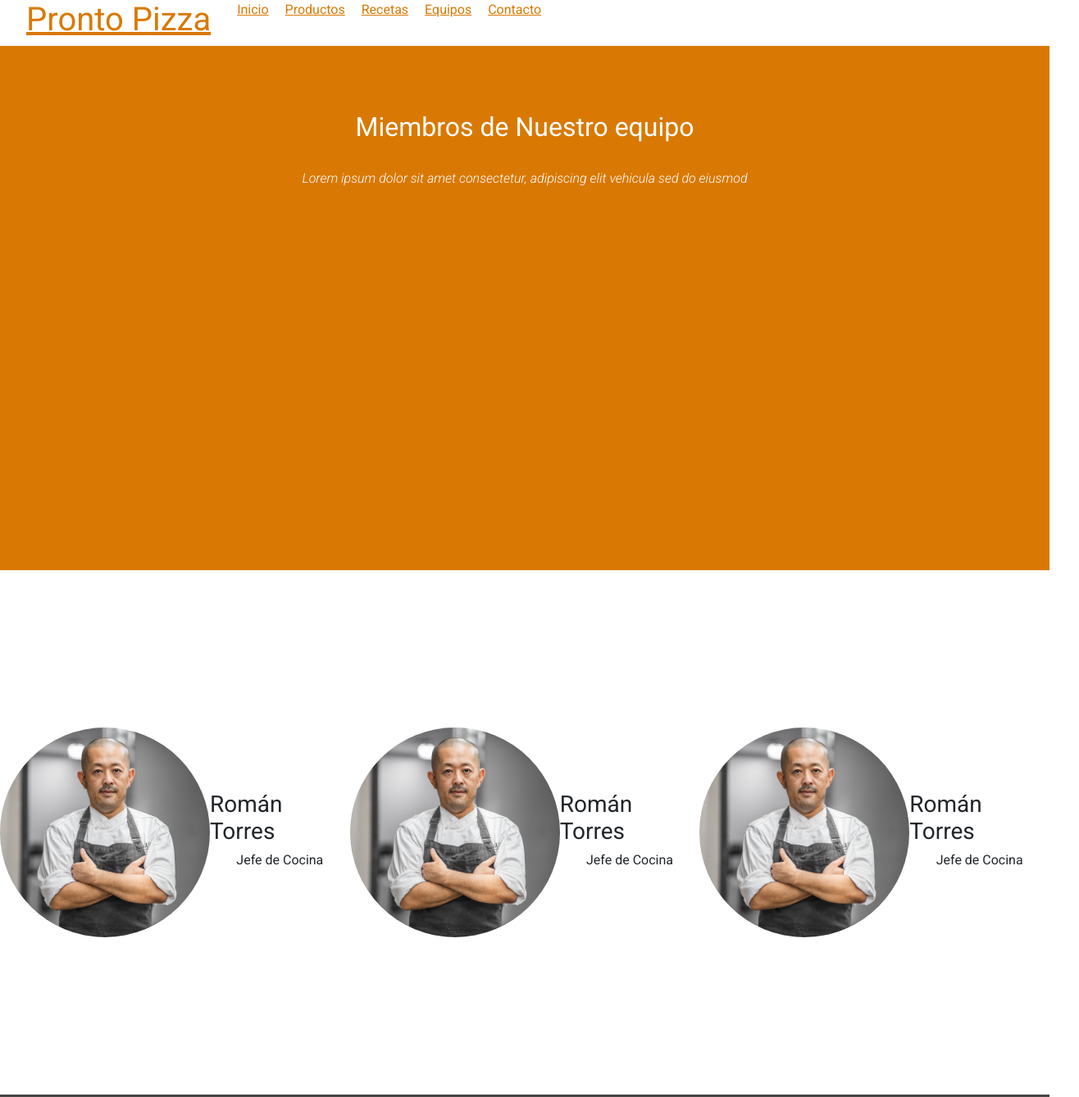
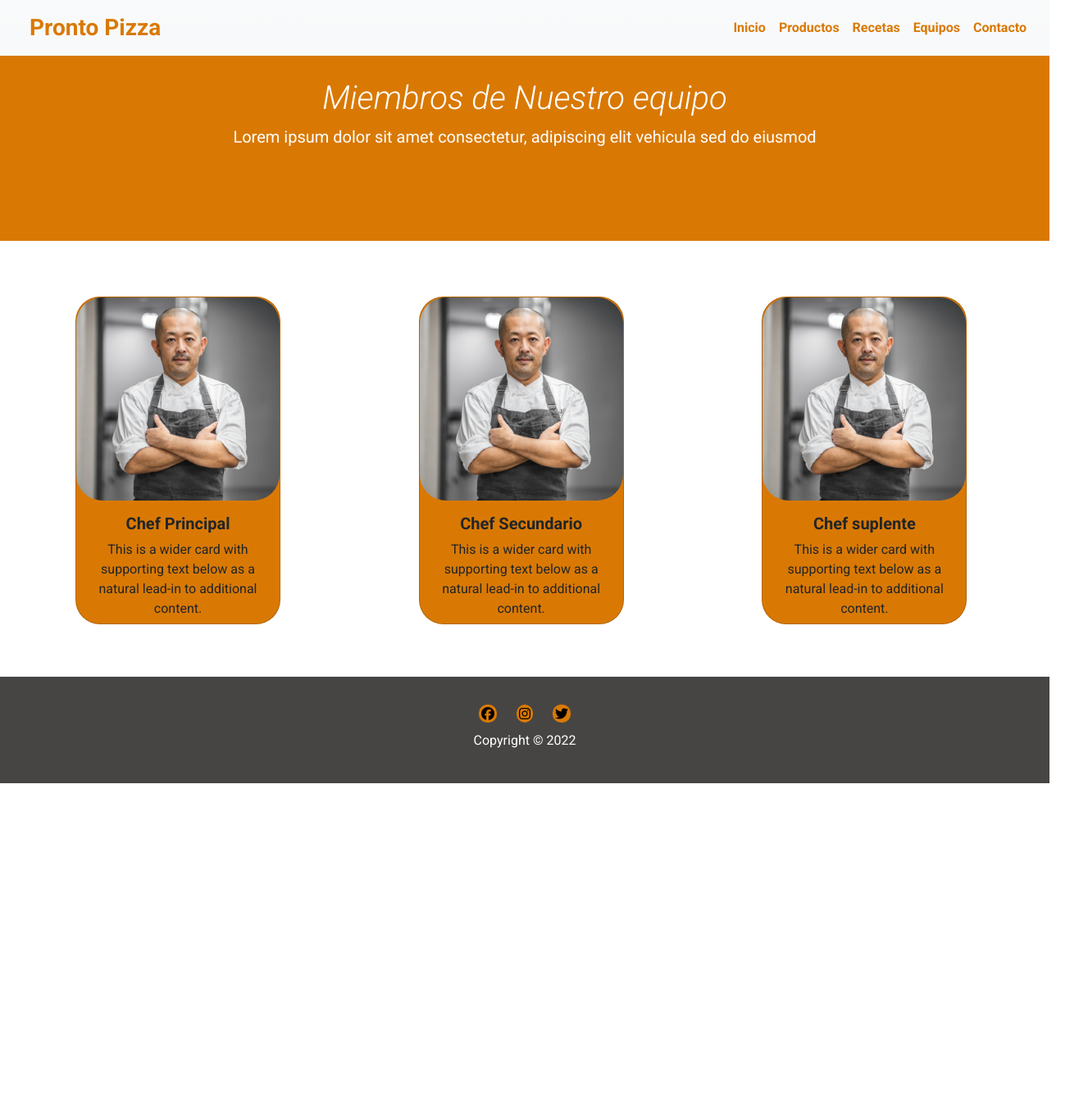
Before and after one commit to valentinf42/Pizza-Pronto, a website: page pages/equipo.html in a window 1280 px wide. Shown: the top 1339 px of the page at 82% size, 1316 px wide, since content can reach past the window. After the commit the page ends 956 px from the top, so only its background shows below. Drawn offline with nearby package versions, Linux system fonts and the light colour scheme.

Commit message:
agregando detalles

```diff
--- a/pages/equipo.html
+++ b/pages/equipo.html
@@ -1,56 +1,118 @@
 <!DOCTYPE html>
-<html lang="en">
+<html lang="es">
   <head>
     <meta charset="UTF-8" />
     <meta http-equiv="X-UA-Compatible" content="IE=edge" />
     <meta name="viewport" content="width=device-width, initial-scale=1.0" />
+    <!-- Description -->
+    <meta name="description" content="El mejor local de pizzas caseras!">
+    <!-- Keywords -->
+    <meta name="keywords" content="pizza pepperoni caseras prontopizza ">
     <!-- CSS custom -->
     <link rel="stylesheet" href="../css/custom.css" />
+    <!-- Animate -->
+    <link rel="stylesheet" href="https://cdnjs.cloudflare.com/ajax/libs/animate.css/4.1.1/animate.min.css" />
     <!-- favicon -->
     <link rel="shortcut icon" href="../img/fav-icon.png" type="image/x-icon" />
     <title>Equipo</title>
   </head>
   <body>
+
     <!-- Nav-Bar -->
-    <header class="nav nav__p">
-      <h1 class="nav__logo">
-        <a href="../index.html">Pronto Pizza</a>
-      </h1>
-      <ul class="nav__list">
-        <a href="../index.html">Inicio</a>
-        <a href="productos.html">Productos</a>
-        <a href="recetas.html">Recetas</a>
-        <a href="equipo.html">Equipos</a>
-        <a href="contacto.html">Contacto</a>
-      </ul>
-    </header>
-    <!-- Equipo -->
-    <section class="equipo">
-      <div class="equipo__miembros">
-        <h1>Miembros de Nuestro equipo</h1>
-        <p>
-          Lorem ipsum dolor sit amet consectetur, adipiscing elit vehicula sed
-          do eiusmod
-        </p>
+    <nav class="navbar navbar-expand-lg bg-light bg-gradient fixed-top">
+      <div class="container-fluid">
+          <a class="navbar-brand text-primary fw-bold mx-4 fs-3 animate__animated animate__backInDown" href="../index.html">Pronto Pizza</a>
+          <button class="navbar-toggler bg-light" type="button" data-bs-toggle="collapse" data-bs-target="#navbarSupportedContent" aria-controls="navbarSupportedContent" aria-expanded="false" aria-label="Toggle navigation">
+          <span class="navbar-toggler-icon"></span>
+          </button>
+          <div class="collapse navbar-collapse mx-2 justify-content-end" id="navbarSupportedContent">
+              <ul class="navbar-nav text-center">
+                  <li class="nav-item">
+                    <a class="nav-link text-primary fw-bold active" aria-current="page" href="../index.html">Inicio</a>
+                  </li>
+                  <li class="nav-item">
+                    <a class="nav-link text-primary fw-bold  active" href="./productos.html">Productos</a>
+                  </li>
+                  <li class="nav-item">
+                    <a class="nav-link text-primary fw-bold  active" aria-current="page" href="./recetas.html">Recetas</a>
+                  </li>
+                  <li class="nav-item">
+                    <a class="nav-link text-primary fw-bold  active" aria-current="page" href="./equipo.html">Equipos</a>
+                  </li>
+                    <li class="nav-item">
+                    <a class="nav-link text-primary fw-bold  active" aria-current="page" href="./contacto.html">Contacto</a>
+                  </li>
+              </ul>
+          </div>
       </div>
-      <div class="equipo__img">
-        <img class="equipo__img__chef" src="../img/chef-1.jpg" alt="" />
-        <div class="equipo__nombre">
-          <h3>Román Torres</h3>
-          <h6>Jefe de Cocina</h6>
-        </div>
-        <img class="equipo__img__chef" src="../img/chef-1.jpg" alt="" />
-        <div class="equipo__nombre">
-          <h3>Román Torres</h3>
-          <h6>Jefe de Cocina</h6>
-        </div>
-        <img class="equipo__img__chef" src="../img/chef-1.jpg" alt="" />
-        <div class="equipo__nombre">
-          <h3>Román Torres</h3>
-          <h6>Jefe de Cocina</h6>
+    </nav>
+
+    <section class="container-fluid py-5 bg-primary">
+      <div class="row">
+        <div class="col-12">
+                <div class="text-bg-primary text-white lead py-5 text-center">
+                  <h1 class="fst-italic">Miembros de Nuestro equipo</h1>
+                  <p>
+                    Lorem ipsum dolor sit amet consectetur, adipiscing elit vehicula sed
+                    do eiusmod
+                  </p>
+                </div>
         </div>
       </div>
     </section>
+
+    <!-- Equipo -->
+    <section class="py-5 container-fluid">
+      <div class="row w-100 ms-5 align-content-center">
+        <div class="col-sm-12 col-md-4">
+          <div class="card mb-3">
+            <div class="row g-0">
+              <div class="col-12">
+                <img src="../img/chef-1.jpg" class="img-fluid rounded-5" alt="Chef Principal">
+              </div>
+              <div class="col-12">
+                <div class="card-body">
+                  <h5 class="card-title text-center fw-bold">Chef Principal</h5>
+                  <p class="card-text text-sm-center">This is a wider card with supporting text below as a natural lead-in to additional content.</p>
+                </div>
+              </div>
+            </div>
+          </div>
+        </div>
+
+        <div class="col-sm-12 col-md-4">
+          <div class="card mb-3">
+            <div class="row g-0">
+              <div class="col-12">
+                <img src="../img/chef-1.jpg" class="img-fluid rounded-5" alt="Chef Principal">
+              </div>
+              <div class="col-12">
+                <div class="card-body">
+                  <h5 class="card-title text-center fw-bold">Chef Secundario</h5>
+                  <p class="card-text text-sm-center">This is a wider card with supporting text below as a natural lead-in to additional content.</p>
+                </div>
+              </div>
+            </div>
+          </div>
+        </div>
+
+        <div class="col-sm-12 col-md-4">
+          <div class="card mb-3">
+            <div class="row g-0">
+              <div class="col-12">
+                <img src="../img/chef-1.jpg" class="img-fluid rounded-5" alt="Chef Principal">
+              </div>
+              <div class="col-12">
+                <div class="card-body">
+                  <h5 class="card-title text-center fw-bold">Chef suplente</h5>
+                  <p class="card-text text-sm-center">This is a wider card with supporting text below as a natural lead-in to additional content.</p>
+                </div>
+              </div>
+            </div>
+          </div>
+      </div>
+    </section>
+
     <!-- Footer -->
     <footer class="footer footer__p">
         <div class="footer__row">
```
Also changed, not shown: index.html (+4 -0 lines), pages/contacto.html (+33 -12 lines), pages/productos.html (+4 -0 lines), pages/recetas.html (+4 -0 lines).
